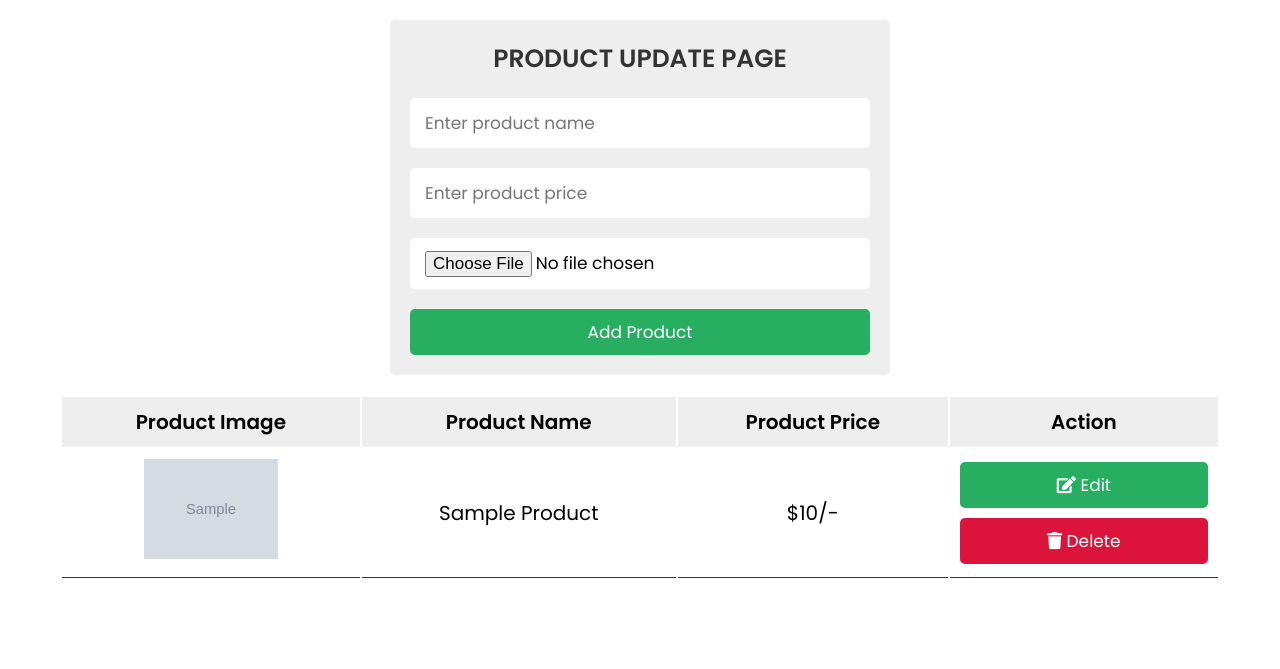
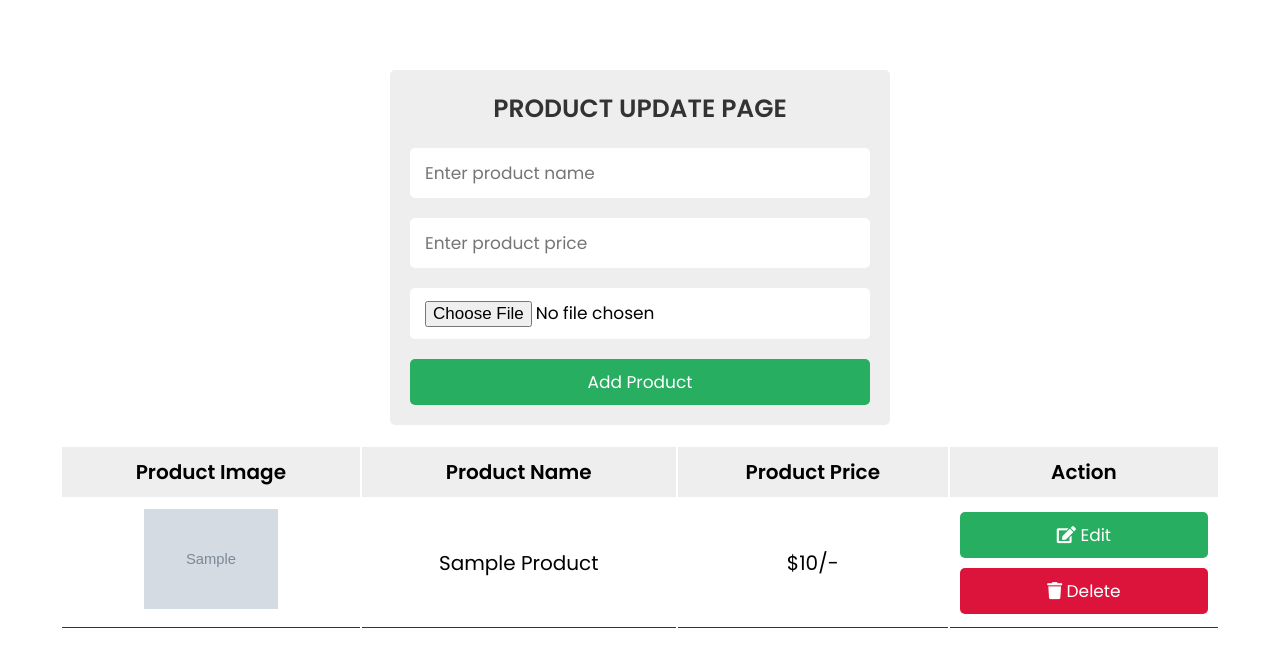
Before and after one commit to Sharjanan/SOEN341_2022, a PHP site: page /admin_page.php in a window 1280 px wide. Shown: the top 669 px of the page. Run offline with PHP 8.4, Linux system fonts and the light colour scheme; tables that the repository leaves empty or names only in its code hold one stand-in row (values such as "Sample post"); grey boxes marked "Sample" are stand-in pictures.

Commit message:
Update style.css

```diff
--- a/css/style.css
+++ b/css/style.css
@@ -17,10 +17,13 @@
    text-decoration: none;
    text-transform: capitalize;
 }
-
+body{
+   margin-top: 50px;
+}
 html{
    font-size: 62.5%;
    overflow-x: hidden;
+
 }
 
 .btn{
@@ -48,6 +51,8 @@ html{
    color:var(--black);
    margin-bottom: 2rem;
    text-align: center;
+   margin-top:50px;
+
 }
 
 .container{
@@ -152,7 +157,9 @@ html{
 @media (max-width:450px){
 
    html{
+
       font-size: 50%;
    }
 
+
 }
```
